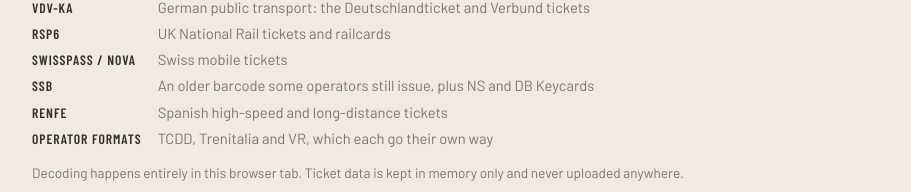
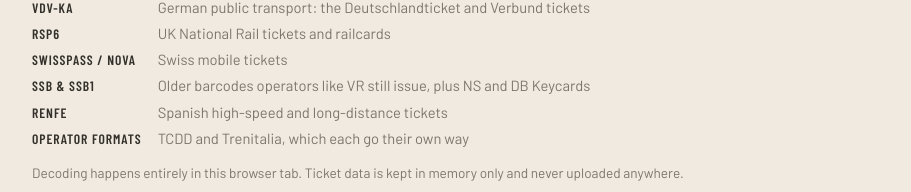
Before and after one commit to s8n/ticketish, a SvelteKit app: page / in a window 1280 px wide. Shown: the part 447-639 px from the top of the page, without its empty margins (184-1095 px from the left). Built offline with nearby package versions, Linux system fonts and the light colour scheme.

Commit message:
Group SSB1 with SSB in the format list
VR uses the standard SSB1 layout, so listing it as an operator-specific
format was wrong. Only TCDD and Trenitalia go their own way.

```diff
--- a/src/routes/+page.svelte
+++ b/src/routes/+page.svelte
@@ -99,8 +99,8 @@
 					Swiss mobile tickets
 				</li>
 				<li>
-					<span class="format">SSB</span>
-					An older barcode some operators still issue, plus NS and DB Keycards
+					<span class="format">SSB &amp; SSB1</span>
+					Older barcodes operators like VR still issue, plus NS and DB Keycards
 				</li>
 				<li>
 					<span class="format">Renfe</span>
@@ -108,7 +108,7 @@
 				</li>
 				<li>
 					<span class="format">Operator formats</span>
-					TCDD, Trenitalia and VR, which each go their own way
+					TCDD and Trenitalia, which each go their own way
 				</li>
 			</ul>
 			<p class="fine">
```
Also changed, not shown: 1 other file (tests, documents, lock files or other folders).
